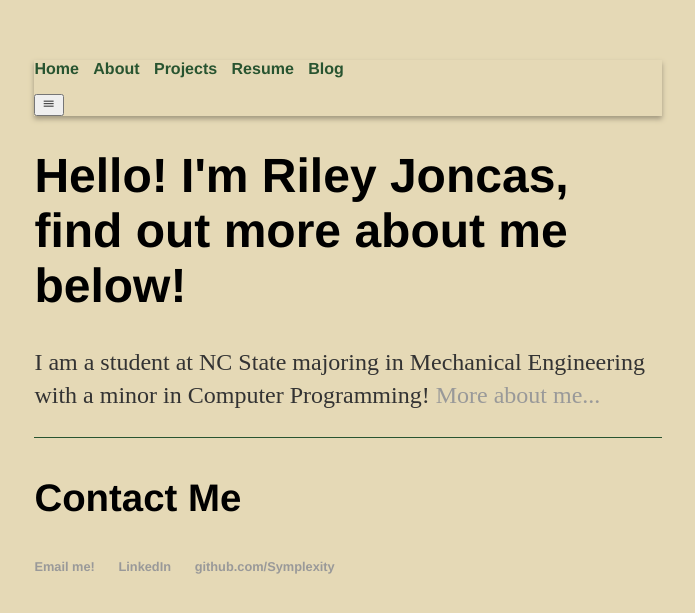
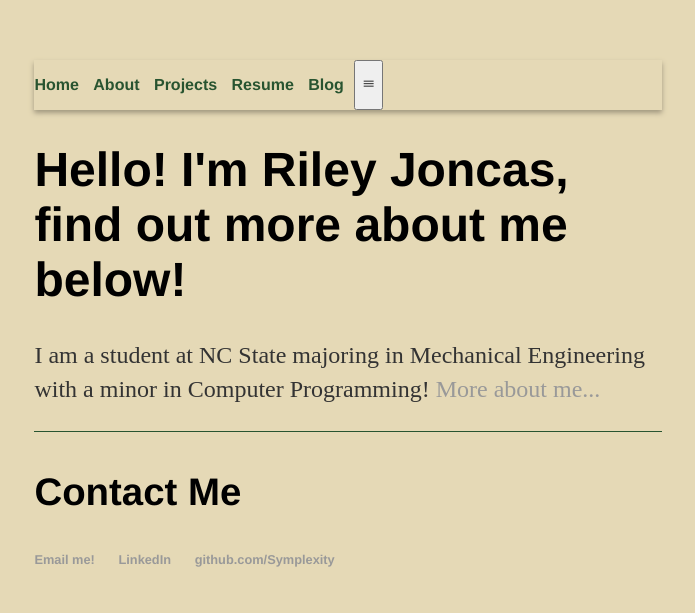
Before and after one commit to Symplexity/Symplexity.github.io, a Jekyll site: the page built from index.html, in a window 1280 px wide. Shown: the top 613 px of the page, without its empty margins (292-987 px from the left). Built offline with Jekyll 4.4.1, drawn with Linux system fonts in a browser that asks for light colours.

Commit message:
Update gitignore, css
Working on nav bar styling

```diff
--- a/css/main.css
+++ b/css/main.css
@@ -26,6 +26,7 @@ nav {
     top: 0;
     left: 0;
     z-index: 1; /* keeps the nav bar ontop of other elements */
+    display: flex;
     box-shadow: 0 3px 5px var(--darkTan);
 
 }
@@ -47,8 +48,8 @@ nav ul li {
 
 }
 
-/* Unordered list item styling when cursor is hovering, nav bar only */
-nav ul li:hover {
+/* Styling for hovering over nav bar links */
+nav a:hover {
     background-color: var(--darkTan);
 }
 
```
Also changed, not shown: 1 other file.
